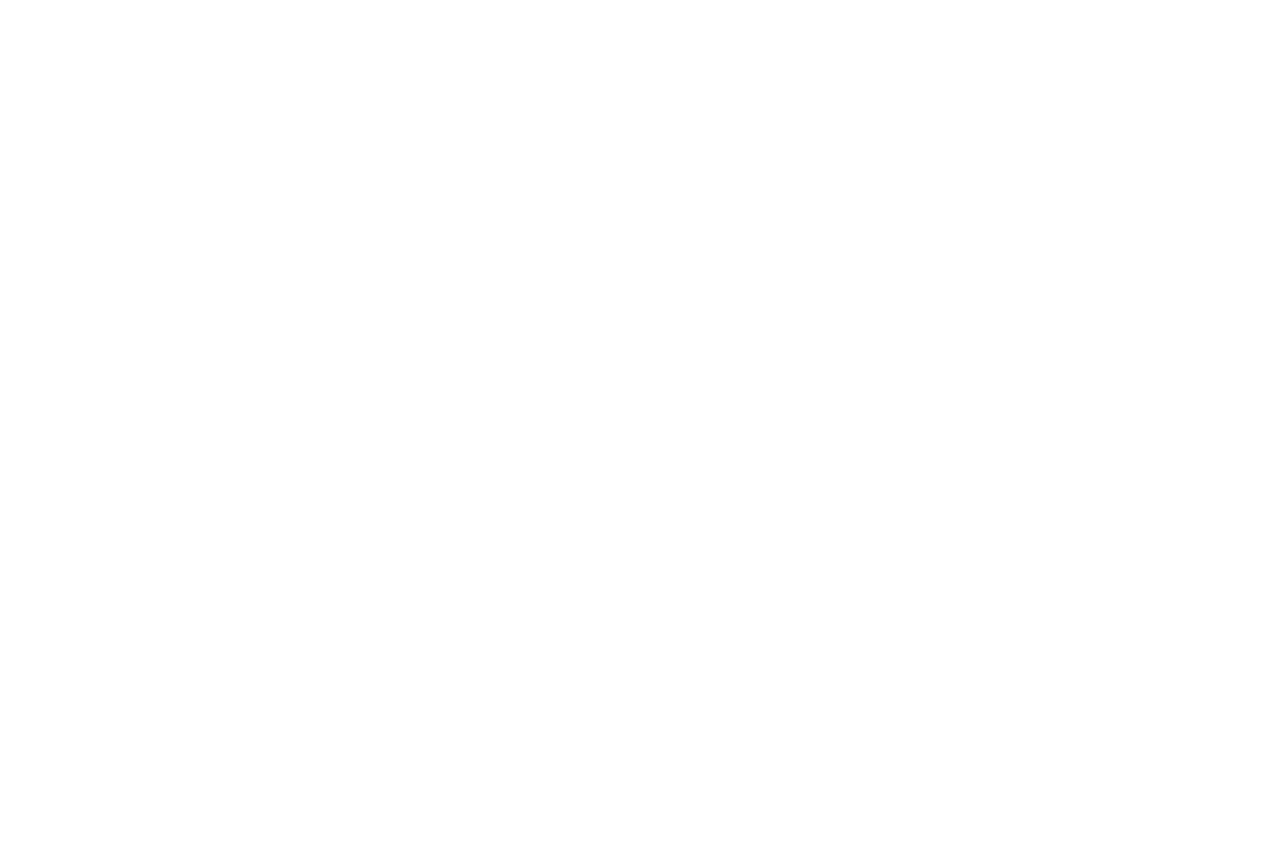
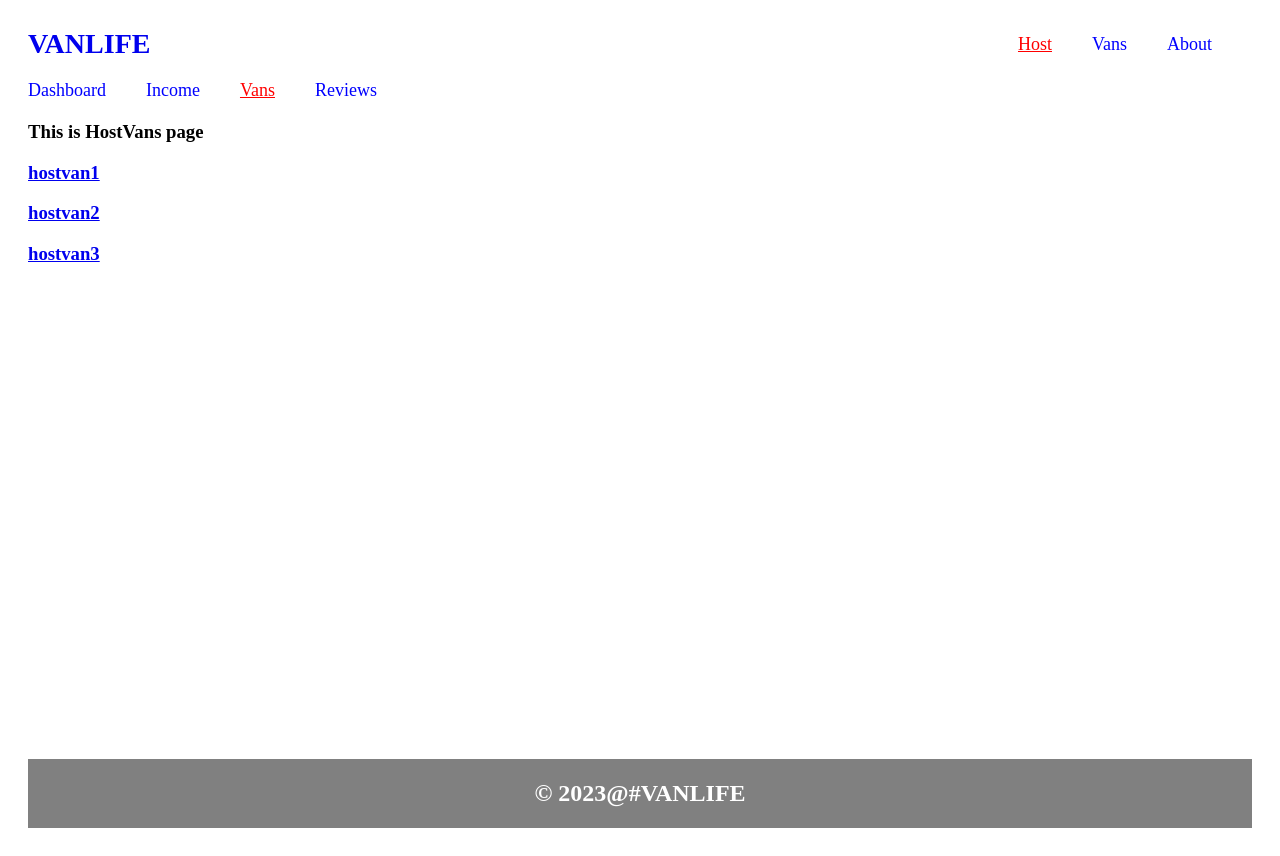
Before and after one commit to SagarMainali/react-router, a React (Vite) app: page /host/hostvans in a window 1280 px wide. Before the commit this address had no page. Before the commit the page ends 800 px from the top, so only its background shows below. Built offline with nearby package versions, Linux system fonts and the light colour scheme.

Commit message:
added custom goback hook

```diff
--- a/src/App.tsx
+++ b/src/App.tsx
@@ -9,6 +9,7 @@ import HostLayout from './Components/HostLayout'
 import HostIncome from './Pages/Host/HostIncome'
 import HostReviews from './Pages/Host/HostReviews'
 import HostVans from './Pages/Host/HostVans'
+import HostVanDetails from './Pages/Host/HostVanDetails'
 
 const App = () => {
 
@@ -20,7 +21,8 @@ const App = () => {
                          <Route path="host" element={<HostLayout />} >
                               <Route index element={<HostDashboard />} />
                               <Route path='income' element={<HostIncome />} />
-                              <Route path='vans' index element={<HostVans />} />
+                              <Route path='hostvans' element={<HostVans />} />
+                              <Route path='hostvans/:id' element={<HostVanDetails />} />
                               <Route path='reviews' element={<HostReviews />} />
                          </Route>
                          <Route path="vans" element={<Vans />} />
--- a/src/Components/HostHeader.tsx
+++ b/src/Components/HostHeader.tsx
@@ -5,7 +5,7 @@ function HostHeader() {
           <div className="host-header-links">
                <NavLink to='/host' end>Dashboard</NavLink>
                <NavLink to='/host/income'>Income</NavLink>
-               <NavLink to='/host/vans'>Vans</NavLink>
+               <NavLink to='/host/hostvans'>Vans</NavLink>
                <NavLink to='/host/reviews'>Reviews</NavLink>
           </div>
      )
--- /dev/null
+++ b/src/CustomHook/GoBack.tsx
@@ -0,0 +1,13 @@
+import { useNavigate } from "react-router-dom";
+
+function useGoBack(value: number) {
+     const navigate = useNavigate()
+
+     const goBack = (): void => {
+          navigate(value)
+     }
+
+     return goBack
+}
+
+export default useGoBack
--- /dev/null
+++ b/src/Pages/Host/HostVanDetails.tsx
@@ -0,0 +1,12 @@
+import { useParams } from "react-router-dom"
+
+function HostVanDetails() {
+
+     const param = useParams()
+
+     return (
+          <div>You are seeing details of hostvan { param.id}</div>
+     )
+}
+
+export default HostVanDetails
--- a/src/Pages/Host/HostVans.tsx
+++ b/src/Pages/Host/HostVans.tsx
@@ -1,8 +1,14 @@
+import { NavLink } from "react-router-dom"
 
 function HostVans() {
-  return (
-    <div>HostVans</div>
-  )
+     return (
+          <div>
+               <h3>This is HostVans page</h3>
+               <NavLink to='/host/hostvans/1'><h3>hostvan1</h3></NavLink>
+               <NavLink to='/host/hostvans/2'><h3>hostvan2</h3></NavLink>
+               <NavLink to='/host/hostvans/3'><h3>hostvan3</h3></NavLink>
+          </div>
+     )
 }
 
 export default HostVans
--- a/src/Pages/VanDetails.tsx
+++ b/src/Pages/VanDetails.tsx
@@ -1,20 +1,15 @@
-import { useParams, useNavigate } from "react-router-dom"
+import { useParams } from "react-router-dom"
+import useGoBack from "../CustomHook/GoBack"
 
 function VanDetails() {
 
      const param = useParams()
 
-     const navigate = useNavigate()
-
-     const goBack = (): void => {
-          navigate(-1)
-     }
-
      return (
           <div>
                {/* <NavLink to='/vans'>Go back</NavLink> */}
-               <h4 onClick={goBack} style={{ textDecoration: 'underline', cursor: 'pointer' }}>Go back</h4>
-               <h2>You are seeing the deails of van{param.id}</h2>
+               <h4 onClick={useGoBack(-1)} style={{ textDecoration: 'underline', cursor: 'pointer' }}>Go back</h4>
+               <h2>You are seeing the deails of van {param.id}</h2>
           </div>
      )
 }
--- a/src/Pages/Vans.tsx
+++ b/src/Pages/Vans.tsx
@@ -7,6 +7,9 @@ function Vans() {
                <NavLink to='/vans/1'><h3>van1</h3></NavLink>
                <NavLink to='/vans/2'><h3>van2</h3></NavLink>
                <NavLink to='/vans/3'><h3>van3</h3></NavLink>
+               <NavLink to='/vans/4'><h3>van1</h3></NavLink>
+               <NavLink to='/vans/5'><h3>van2</h3></NavLink>
+               <NavLink to='/vans/6'><h3>van3</h3></NavLink>
           </div>
      )
 }
```
